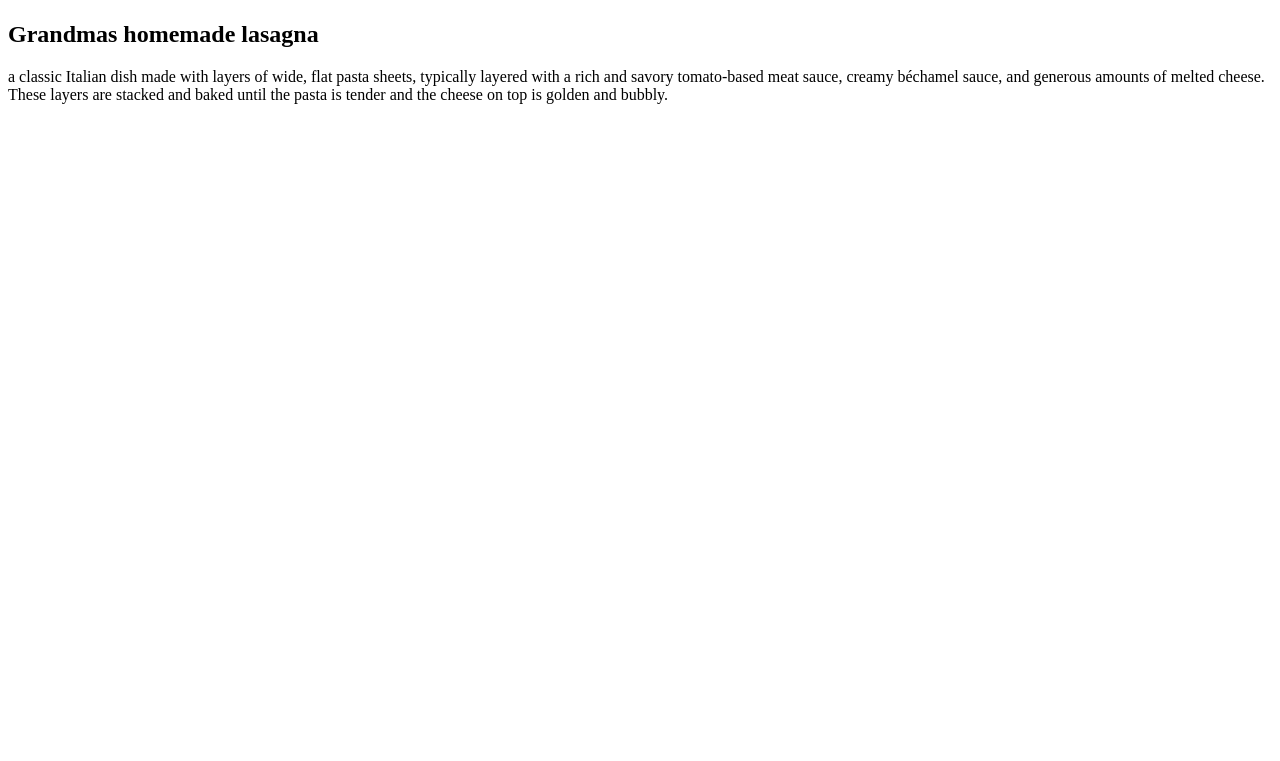
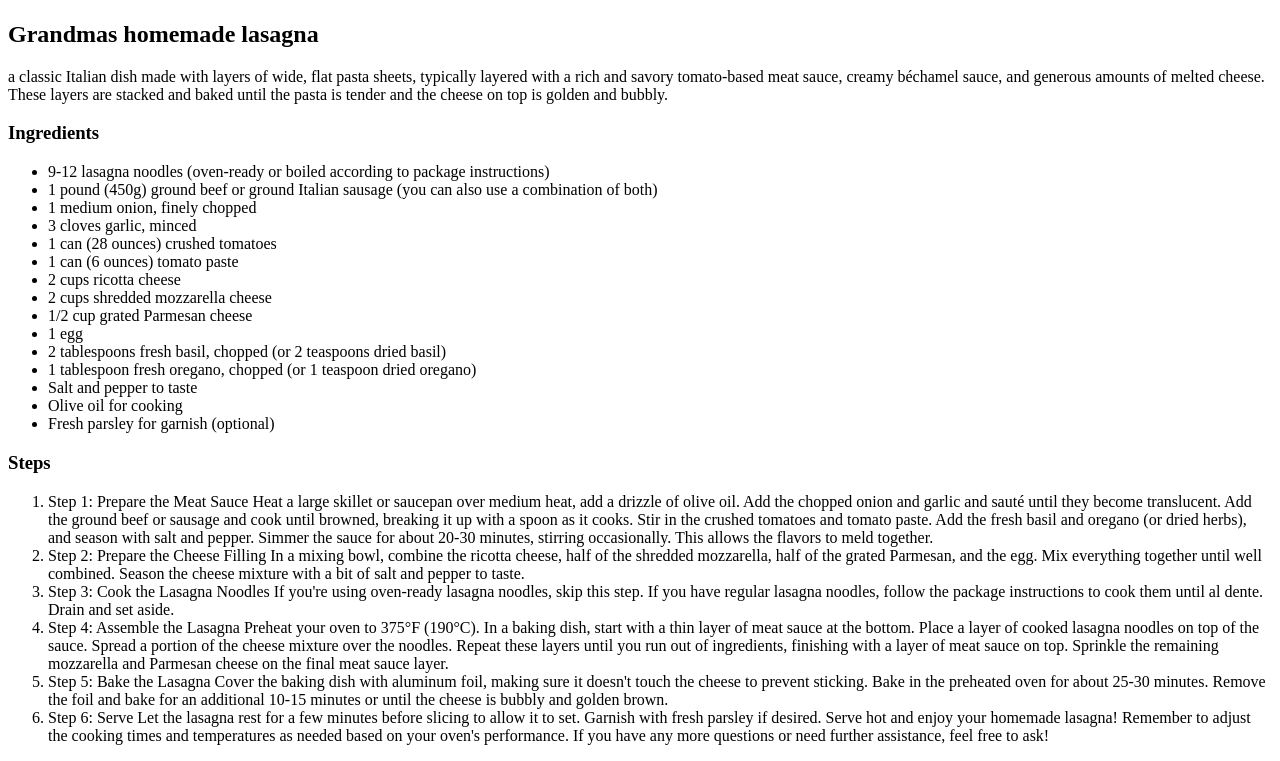
Before and after one commit to bbcoyote/Odin-Recipes, a plain HTML site: page recipes/lasagna.html in a window 1280 px wide. Shown: the part 383-1144 px from the top of the page. Before the commit the page ends 800 px from the top, so only its background shows below. Drawn offline with Linux system fonts and the light colour scheme.

```diff
--- a/recipes/lasagna.html
+++ b/recipes/lasagna.html
@@ -3,13 +3,13 @@
   <head>
     <meta charset="UTF-8" />
     <meta name="viewport" content="width=device-width, initial-scale=1.0" />
-    <title>Document</title>
-    <link rel="stylesheet" href="lasagna.css" />
+    <title>Lasagna</title>
+    <link rel="stylesheet" href="recipe.styles.css" />
   </head>
   <body>
     <h1>Lasagna</h1>
     <img
-      class="lasagna-img"
+      class="recipe-img"
       src="../images/maryam-jahanmehr-g_BxoUpg1eI-unsplash.jpg" />
     <h2>Grandmas homemade lasagna</h2>
     <p>
@@ -19,5 +19,75 @@
       stacked and baked until the pasta is tender and the cheese on top is
       golden and bubbly.
     </p>
+    <h3>Ingredients</h3>
+    <ul>
+      <li>
+        9-12 lasagna noodles (oven-ready or boiled according to package
+        instructions)
+      </li>
+      <li>
+        1 pound (450g) ground beef or ground Italian sausage (you can also use a
+        combination of both)
+      </li>
+      <li>1 medium onion, finely chopped</li>
+      <li>3 cloves garlic, minced</li>
+      <li>1 can (28 ounces) crushed tomatoes</li>
+      <li>1 can (6 ounces) tomato paste</li>
+      <li>2 cups ricotta cheese</li>
+      <li>2 cups shredded mozzarella cheese</li>
+      <li>1/2 cup grated Parmesan cheese</li>
+      <li>1 egg</li>
+      <li>2 tablespoons fresh basil, chopped (or 2 teaspoons dried basil)</li>
+      <li>1 tablespoon fresh oregano, chopped (or 1 teaspoon dried oregano)</li>
+      <li>Salt and pepper to taste</li>
+      <li>Olive oil for cooking</li>
+      <li>Fresh parsley for garnish (optional)</li>
+    </ul>
+    <h3>Steps</h3>
+    <ol>
+      <li>
+        Step 1: Prepare the Meat Sauce Heat a large skillet or saucepan over
+        medium heat, add a drizzle of olive oil. Add the chopped onion and
+        garlic and sauté until they become translucent. Add the ground beef or
+        sausage and cook until browned, breaking it up with a spoon as it cooks.
+        Stir in the crushed tomatoes and tomato paste. Add the fresh basil and
+        oregano (or dried herbs), and season with salt and pepper. Simmer the
+        sauce for about 20-30 minutes, stirring occasionally. This allows the
+        flavors to meld together.
+      </li>
+      <li>
+        Step 2: Prepare the Cheese Filling In a mixing bowl, combine the ricotta
+        cheese, half of the shredded mozzarella, half of the grated Parmesan,
+        and the egg. Mix everything together until well combined. Season the
+        cheese mixture with a bit of salt and pepper to taste.
+      </li>
+      <li>
+        Step 3: Cook the Lasagna Noodles If you're using oven-ready lasagna
+        noodles, skip this step. If you have regular lasagna noodles, follow the
+        package instructions to cook them until al dente. Drain and set aside.
+      </li>
+      <li>
+        Step 4: Assemble the Lasagna Preheat your oven to 375°F (190°C). In a
+        baking dish, start with a thin layer of meat sauce at the bottom. Place
+        a layer of cooked lasagna noodles on top of the sauce. Spread a portion
+        of the cheese mixture over the noodles. Repeat these layers until you
+        run out of ingredients, finishing with a layer of meat sauce on top.
+        Sprinkle the remaining mozzarella and Parmesan cheese on the final meat
+        sauce layer.
+      </li>
+      <li>
+        Step 5: Bake the Lasagna Cover the baking dish with aluminum foil,
+        making sure it doesn't touch the cheese to prevent sticking. Bake in the
+        preheated oven for about 25-30 minutes. Remove the foil and bake for an
+        additional 10-15 minutes or until the cheese is bubbly and golden brown.
+      </li>
+      <li>
+        Step 6: Serve Let the lasagna rest for a few minutes before slicing to
+        allow it to set. Garnish with fresh parsley if desired. Serve hot and
+        enjoy your homemade lasagna! Remember to adjust the cooking times and
+        temperatures as needed based on your oven's performance. If you have any
+        more questions or need further assistance, feel free to ask!
+      </li>
+    </ol>
   </body>
 </html>
--- a/recipes/lasagna.css
+++ b/recipes/recipe.styles.css
@@ -1,4 +1,4 @@
-.lasagna-img {
+.recipe-img {
   width: 300px;
   height: 300px;
 }
```
Also changed, not shown: recipes/meatball.html (added, +101 -0 lines).
